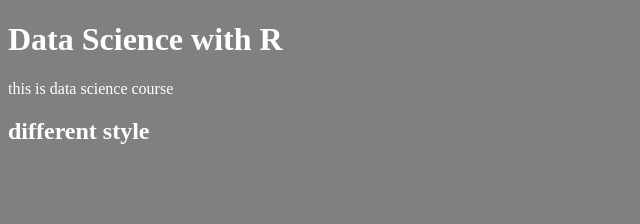
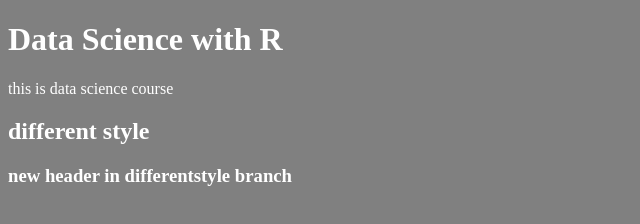
Before and after one commit to bariqfirmansyah/learn, a plain HTML site: page index.html in a window 1280 px wide. Shown: the whole page, without its empty margins (0-640 px from the left). Drawn offline with Linux system fonts and the light colour scheme.

Commit message:
add a heading

```diff
--- a/index.html
+++ b/index.html
@@ -8,6 +8,7 @@
 	<h1>Data Science with R</h1>
 	<p>this is data science course</p>
 	<h2>different style</h2>
+	<h3>new header in differentstyle branch</h3>
 	<script src="app.js"></script>
 </body>
 </html>
```
